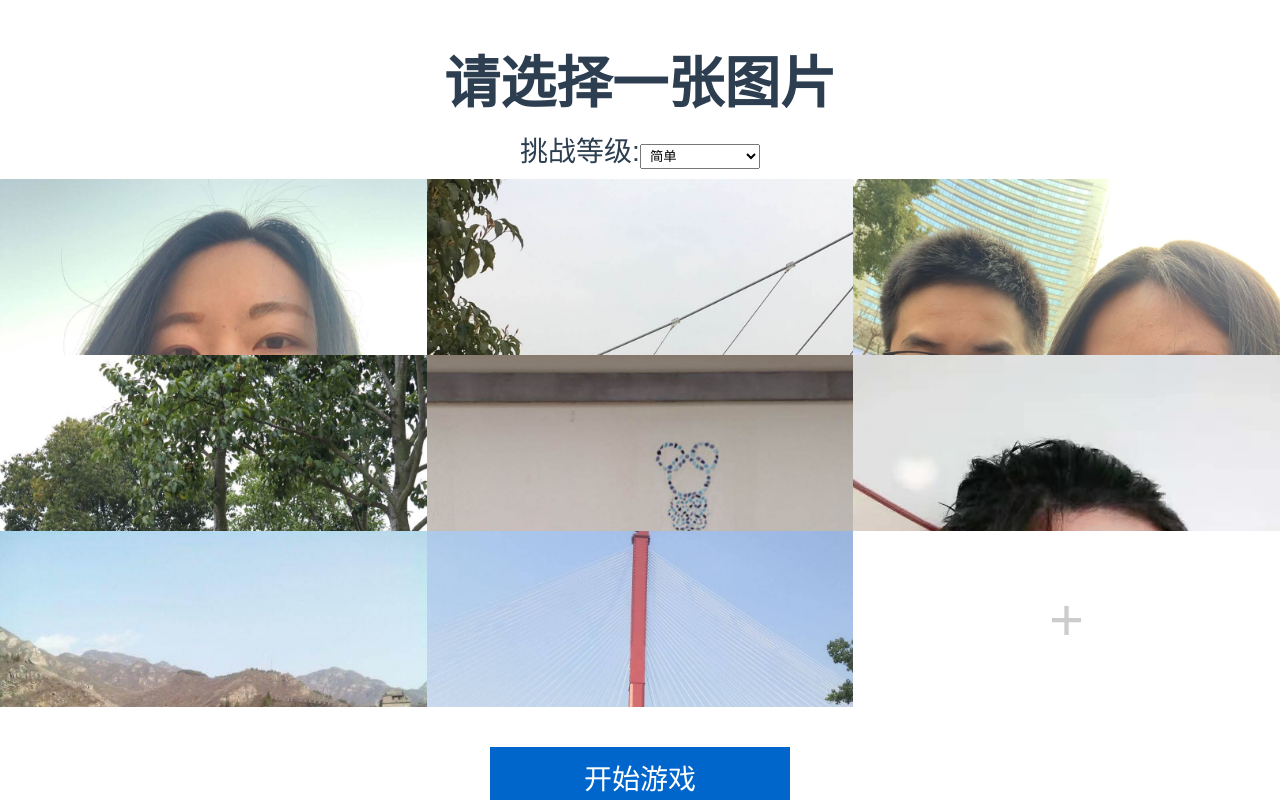
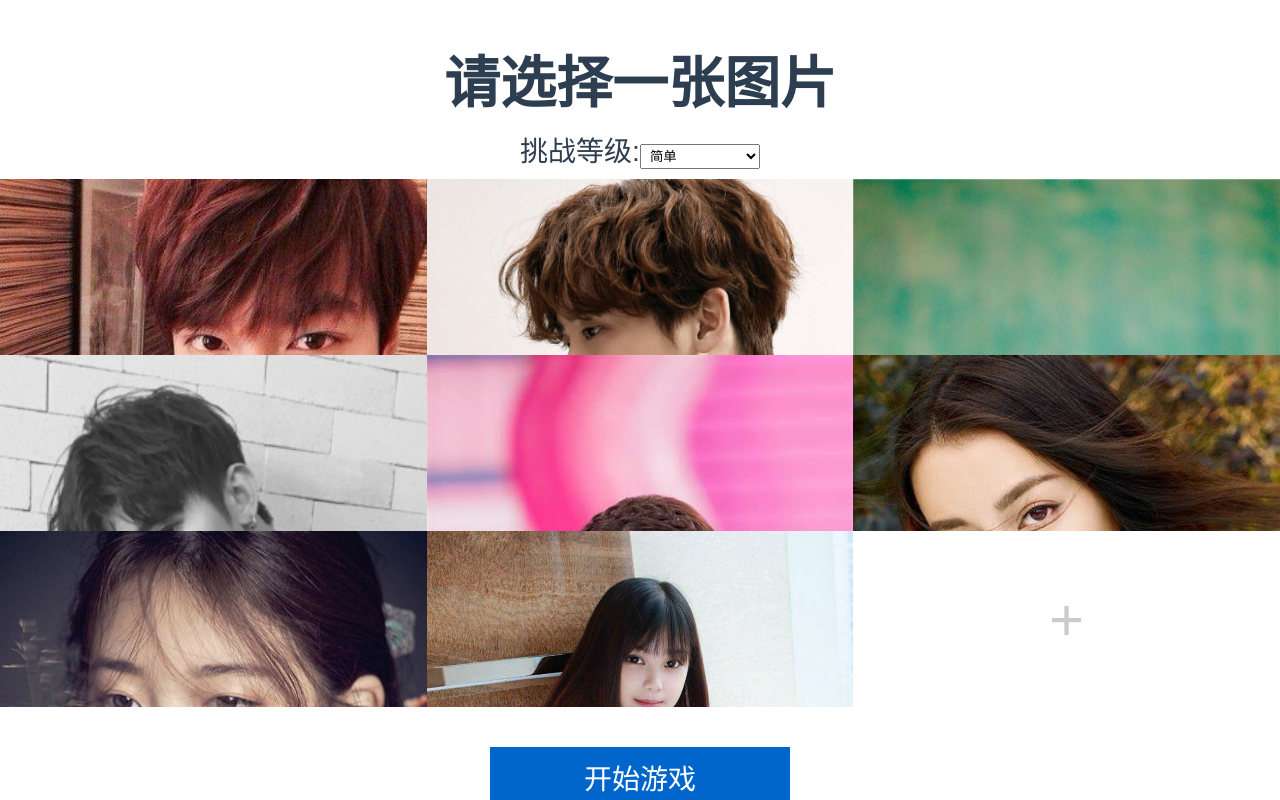
Before and after one commit to pybyongbo/vue-pinpngle, a Vue app: page / in a window 1280 px wide. Built offline with nearby package versions, Linux system fonts and the light colour scheme.

Commit message:
图片替换提交

```diff
--- a/src/components/HelloWorld.vue
+++ b/src/components/HelloWorld.vue
@@ -89,22 +89,22 @@ export default {
       pieces: document.querySelectorAll(".piece"),
       pool: [],
       imgArr: [
-        // { url: require("../assets/images/timg2.jpeg") },
-        // { url: require("../assets/images/timg3.jpeg") },
-        // { url: require("../assets/images/timg.jpeg") },
-        // { url: require("../assets/images/caixushen.jpg") },
-        // { url: require("../assets/images/yang.jpeg") },
-        // { url: require("../assets/images/re.jpeg") },
-        // { url: require("../assets/images/timg4.jpeg") },
-        // { url: require("../assets/images/timg6.jpeg") }
-        { url: require("../assets/images/2020-10-22-pic2.jpeg") },
-        { url: require("../assets/images/2020-10-22-pic47.jpeg")},
-        { url: require("../assets/images/2020-10-22-pic3.jpeg") },
-        { url: require("../assets/images/2020-10-22-pic5.jpeg") },
-        { url: require("../assets/images/2020-10-22-pic4.jpeg") },
-        { url: require("../assets/images/2020-10-22-pic1.jpeg") },
-        { url: require("../assets/images/2020-10-22-pic7.jpeg") },
-        { url: require("../assets/images/2020-10-22-pic8.jpeg") }
+        { url: require("../assets/images/timg2.jpeg") },
+        { url: require("../assets/images/timg3.jpeg") },
+        { url: require("../assets/images/timg.jpeg") },
+        { url: require("../assets/images/caixushen.jpg") },
+        { url: require("../assets/images/yang.jpeg") },
+        { url: require("../assets/images/re.jpeg") },
+        { url: require("../assets/images/timg4.jpeg") },
+        { url: require("../assets/images/timg6.jpeg") }
+        // { url: require("../assets/images/2020-10-22-pic2.jpeg") },
+        // { url: require("../assets/images/2020-10-22-pic47.jpeg")},
+        // { url: require("../assets/images/2020-10-22-pic3.jpeg") },
+        // { url: require("../assets/images/2020-10-22-pic5.jpeg") },
+        // { url: require("../assets/images/2020-10-22-pic4.jpeg") },
+        // { url: require("../assets/images/2020-10-22-pic1.jpeg") },
+        // { url: require("../assets/images/2020-10-22-pic7.jpeg") },
+        // { url: require("../assets/images/2020-10-22-pic8.jpeg") }
       ],
 
       wall: 0,
```
